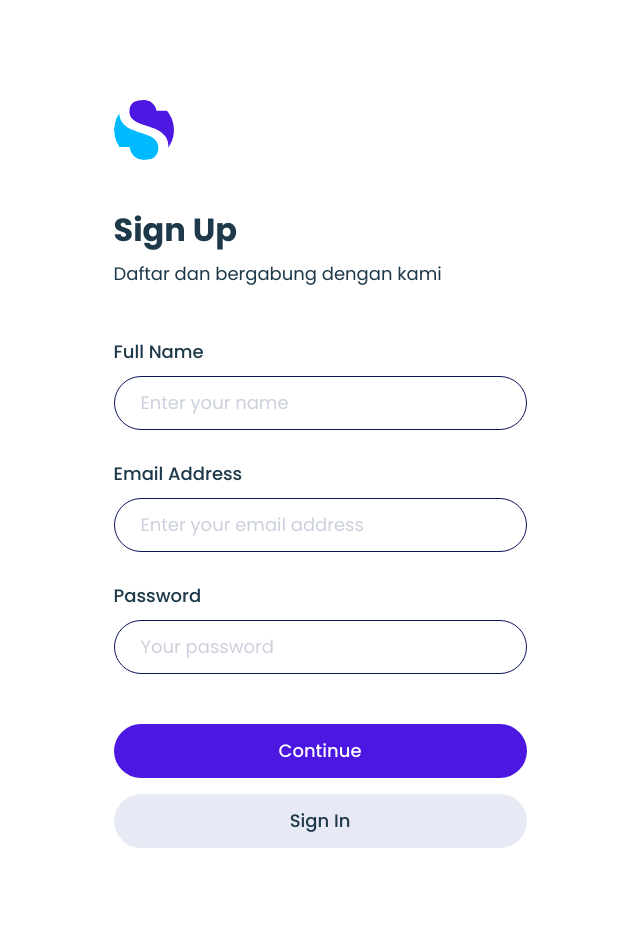
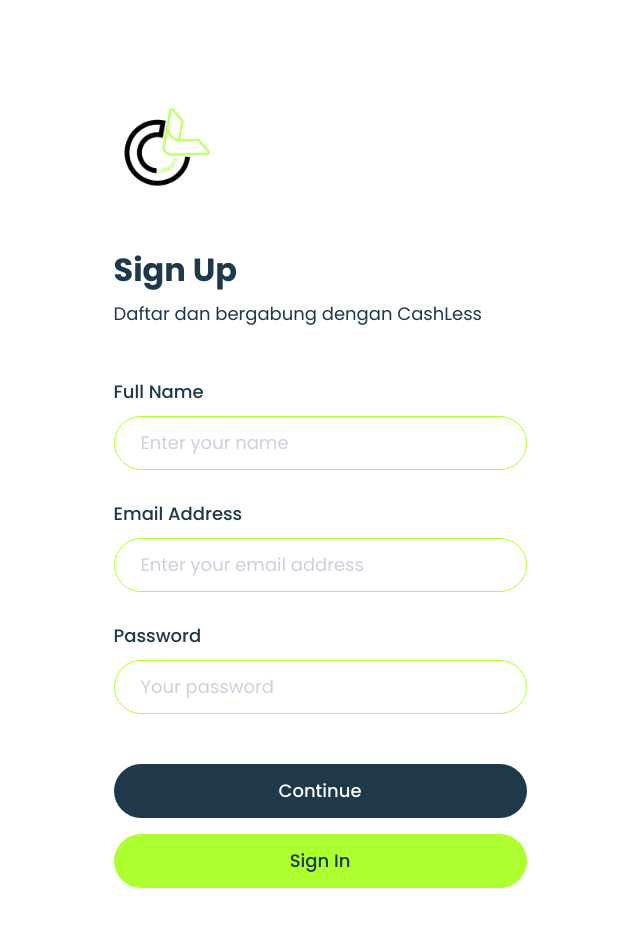
Before and after one commit to Aqilaaaaaaa/WebApp-topup-gameonline, a Next.js app: page /sign-up in a window 1280 px wide. Shown: the top 926 px of the page, without its empty margins (320-960 px from the left). Built offline with nearby package versions, Linux system fonts and the light colour scheme.

Commit message:
add components SignUp

```diff
--- /dev/null
+++ b/components/SignUpForm/index.js
@@ -0,0 +1,37 @@
+import React from 'react';
+import Link from "next/link"
+
+const SignUpForm = () => {
+    return (
+        <>
+            <div className="pt-50">
+                <label id="name" className="form-label text-lg fw-medium color-palette-1 mb-10">Full Name</label>
+                <input type="text" className="form-control rounded-pill text-lg" id="name" name="name"
+                    aria-describedby="name" placeholder="Enter your name"/>
+            </div>
+            <div className="pt-30">
+                <label id="email" className="form-label text-lg fw-medium color-palette-1 mb-10">Email
+                    Address</label>
+                <input type="email" className="form-control rounded-pill text-lg" id="email" name="email"
+                    aria-describedby="email" placeholder="Enter your email address"/>
+            </div>
+            <div className="pt-30">
+                <label id="password" className="form-label text-lg fw-medium color-palette-1 mb-10">Password</label>
+                <input type="password" className="form-control rounded-pill text-lg" id="password" name="password"
+                    aria-describedby="password" placeholder="Your password"/>
+            </div>
+            <div className="button-group d-flex flex-column mx-auto pt-50">
+                <Link className="btn btn-sign-up fw-medium text-lg text-white rounded-pill mb-16"
+                    href="sign-up-success" role="button">Continue
+                </Link>
+
+                <Link className="btn btn-sign-in fw-medium text-lg color-palette-1 rounded-pill" href="/sign-in"
+                    role="button">Sign
+                    In
+                </Link>
+            </div>
+        </>
+    );
+}
+
+export default SignUpForm;
--- a/pages/sign-up.js
+++ b/pages/sign-up.js
@@ -1,53 +1,19 @@
+import SignUpForm from "@/components/SignUpForm";
+import Link from "next/link"
+
 export default function SignUp() {
     return (
         <section className="sign-up mx-auto pt-lg-100 pb-lg-100 pt-30 pb-47">
             <div className="container mx-auto">
                 <form action="">
                     <div className="pb-50">
-                        <a className="navbar-brand" href="../index.html">
-                            <svg width="60" height="60" viewBox="0 0 60 60" fill="none" xmlns="http://www.w3.org/2000/svg">
-                                <mask id="mask0" mask-type="alpha" maskUnits="userSpaceOnUse" x="0" y="0" width="60"
-                                    height="60">
-                                    <circle cx="30" cy="30" r="30" fill="#3546AB" />
-                                </mask>
-                                <g mask="url(#mask0)">
-                                    <circle cx="30" cy="30" r="30" fill="#00BAFF" />
-                                    <path
-                                        d="M41.5001 35.0001C52.3001 38.2001 49.6668 48.0001 47.0001 52.5001L71.0001 60.5001L79.5001 -12.9999C63.6667 -13.8333 29.5001 -14.9999 19.5001 -12.9999C7.00007 -10.4999 13.5001 4.00006 12.0001 14.0001C10.5001 24.0001 28.0001 31.0001 41.5001 35.0001Z"
-                                        fill="#4D17E2" />
-                                    <path
-                                        d="M54.495 47.785C54.495 51.285 53.655 54.54 51.975 57.55C50.295 60.56 47.74 63.01 44.31 64.9C40.88 66.79 36.645 67.735 31.605 67.735C26.705 67.735 22.33 66.86 18.48 65.11C14.7 63.29 11.655 60.84 9.345 57.76C7.105 54.61 5.81 51.04 5.46 47.05H15.645C15.855 49.15 16.555 51.215 17.745 53.245C19.005 55.205 20.755 56.85 22.995 58.18C25.305 59.44 28.07 60.07 31.29 60.07C35.49 60.07 38.71 58.95 40.95 56.71C43.19 54.47 44.31 51.6 44.31 48.1C44.31 45.09 43.505 42.64 41.895 40.75C40.355 38.86 38.43 37.39 36.12 36.34C33.81 35.22 30.66 34.03 26.67 32.77C21.98 31.23 18.2 29.795 15.33 28.465C12.53 27.065 10.115 25 8.085 22.27C6.125 19.54 5.145 15.935 5.145 11.455C5.145 7.60499 6.055 4.20999 7.875 1.27C9.765 -1.67 12.425 -3.945 15.855 -5.555C19.355 -7.165 23.45 -7.97 28.14 -7.97C35.42 -7.97 41.195 -6.185 45.465 -2.615C49.735 0.884996 52.22 5.365 52.92 10.825H42.63C42.07 7.885 40.565 5.295 38.115 3.055C35.665 0.814997 32.34 -0.305003 28.14 -0.305003C24.29 -0.305003 21.21 0.709996 18.9 2.73999C16.59 4.69999 15.435 7.5 15.435 11.14C15.435 14.01 16.17 16.355 17.64 18.175C19.18 19.925 21.07 21.325 23.31 22.375C25.55 23.355 28.63 24.475 32.55 25.735C37.31 27.275 41.125 28.745 43.995 30.145C46.935 31.545 49.42 33.68 51.45 36.55C53.48 39.35 54.495 43.095 54.495 47.785Z"
-                                        fill="white" />
-                                </g>
-                            </svg>
-                        </a>
+                        <Link className="navbar-brand" href="/#">
+                            <img src="icon/logoo.png" width={100} height={100}/>
+                        </Link>
                     </div>
                     <h2 className="text-4xl fw-bold color-palette-1 mb-10">Sign Up</h2>
-                    <p className="text-lg color-palette-1 m-0">Daftar dan bergabung dengan kami</p>
-                    <div className="pt-50">
-                        <label id="name" className="form-label text-lg fw-medium color-palette-1 mb-10">Full Name</label>
-                        <input type="text" className="form-control rounded-pill text-lg" id="name" name="name"
-                            aria-describedby="name" placeholder="Enter your name"/>
-                    </div>
-                    <div className="pt-30">
-                        <label id="email" className="form-label text-lg fw-medium color-palette-1 mb-10">Email
-                            Address</label>
-                        <input type="email" className="form-control rounded-pill text-lg" id="email" name="email"
-                            aria-describedby="email" placeholder="Enter your email address"/>
-                    </div>
-                    <div className="pt-30">
-                        <label id="password" className="form-label text-lg fw-medium color-palette-1 mb-10">Password</label>
-                        <input type="password" className="form-control rounded-pill text-lg" id="password" name="password"
-                            aria-describedby="password" placeholder="Your password"/>
-                    </div>
-                    <div className="button-group d-flex flex-column mx-auto pt-50">
-                        <a className="btn btn-sign-up fw-medium text-lg text-white rounded-pill mb-16"
-                            href="sign-up-success" role="button">Continue</a>
-
-                        <a className="btn btn-sign-in fw-medium text-lg color-palette-1 rounded-pill" href="../src/sign-in.html"
-                            role="button">Sign
-                            In</a>
-                    </div>
+                    <p className="text-lg color-palette-1 m-0">Daftar dan bergabung dengan CashLess</p>
+                    <SignUpForm/>
                 </form>
             </div>
         </section>
--- a/styles/homepage.css
+++ b/styles/homepage.css
@@ -105,6 +105,28 @@
     filter: blur(40px);
     width: 181px;
     height: 246px;
+}
+
+.featured-game .container {
+    display: flex;
+}
+
+.featured-game .container-btnR {
+    position: absolute;
+    top: 50%;
+    z-index: -1px;
+}
+
+/* .featured-game .container-btnL {
+    position: absolute;
+    top: 50%;
+    z-index: 1px;
+} */
+
+.featured-game .swiper{
+   margin: 40px;
+   display: flex;
+
 }
 
 .featured-game .featured-game-card .blur-sharp{
--- a/styles/sign-up.css
+++ b/styles/sign-up.css
@@ -3,15 +3,15 @@
 .sign-up input[type="password"],
 .sign-up input[type="email"],
 .sign-up input[type="text"]{
-    border: 1px solid #0C145A;
+    border: 1px solid #ADFF2F;
     padding: 0.75rem 1.625rem;
-    color: #0C145A;
+    color: #ADFF2F;
 }
 
 .sign-up input[type="password"]:focus-within,
 .sign-up input[type="email"]:focus-within,
 .sign-up input[type="text"]:focus-within{
-    color: #0C145A;
+    color: #ADFF2F;
 }
 
 .sign-up input[type="password"]::placeholder,
@@ -22,12 +22,12 @@
 
 .sign-up .btn-sign-up{
     padding: 0.75rem;
-    background-color: #4D17E2;
+    background-color: #1d394a;
 }
 
 .sign-up .btn-sign-in{
     padding: 0.75rem;
-    background-color: #E7EAF5;
+    background-color: #ADFF2F;
 }
 
 
```
